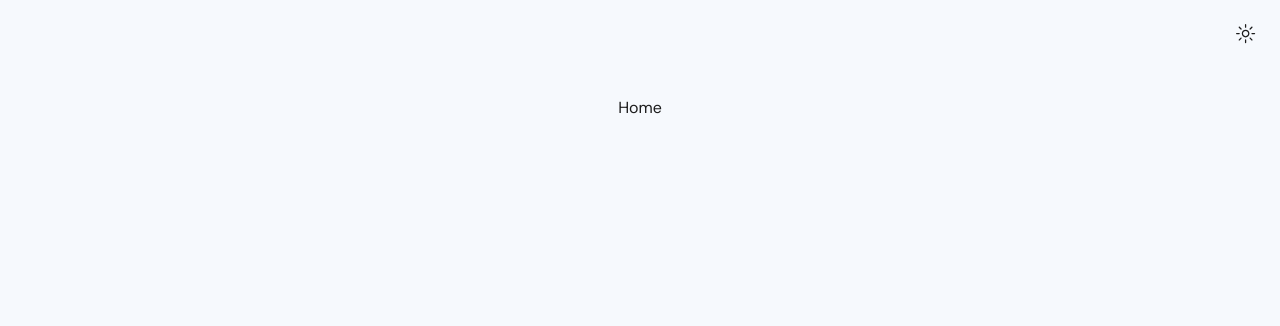
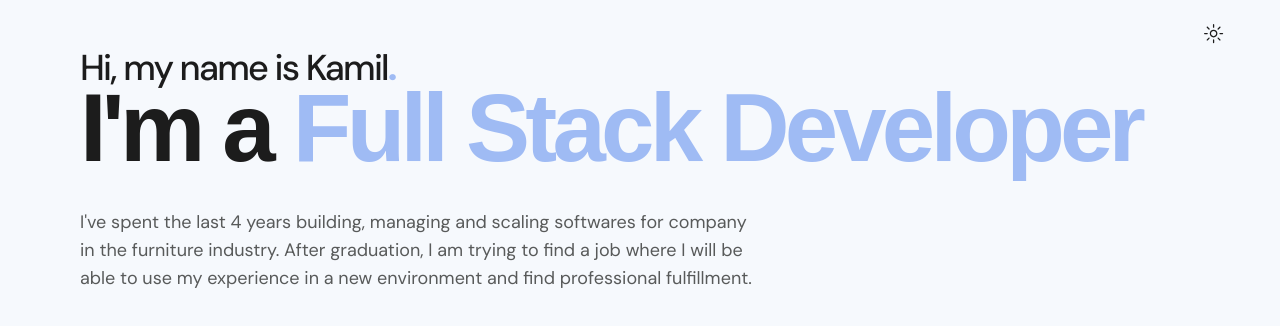
Before and after one commit to kamilhojka/portfolio, a Next.js app: page / in a window 1280 px wide. Shown: the top 326 px of the page. Built offline with nearby package versions, Linux system fonts and the light colour scheme; a web font is replaced by a local one.

Commit message:
Add 'Hero' component

```diff
--- a/app/page.tsx
+++ b/app/page.tsx
@@ -1,10 +1,9 @@
-import { ThemeButton } from "@/components/common/theme-button";
+import { Hero } from "@/components/sections/hero";
 
 export default function Home() {
   return (
-    <main className="flex min-h-screen flex-col items-center justify-between p-24">
-      <ThemeButton />
-      <p>Home</p>
-    </main>
+    <div className="container relative min-h-screen flex flex-col gap-12 w-full">
+      <Hero />
+    </div>
   );
 }
--- /dev/null
+++ b/components/sections/hero.tsx
@@ -0,0 +1,22 @@
+import { ThemeButton } from "@/components/common/theme-button";
+
+export function Hero() {
+  return (
+    <section id="hero" className="relative flex flex-col py-12 px-6 sm:px-12">
+      <ThemeButton />
+      <h2 className="text-3xl md:text-4xl font-medium tracking-tighter gap-2">
+        Hi, my name is Kamil
+        <span className="font-black text-primary">.</span>
+      </h2>
+      <h1 className="text-5xl sm:text-6xl md:text-7xl lg:text-8xl font-bold font-serif tracking-tighter -mt-2">
+        I'm a <span className="text-primary">Full Stack Developer</span>
+      </h1>
+      <p className="max-w-2xl text-lg text-muted-foreground pt-8">
+        I've spent the last 4 years building, managing and scaling softwares for
+        company in the furniture industry. After graduation, I am trying to find
+        a job where I will be able to use my experience in a new environment and
+        find professional fulfillment.
+      </p>
+    </section>
+  );
+}
```
